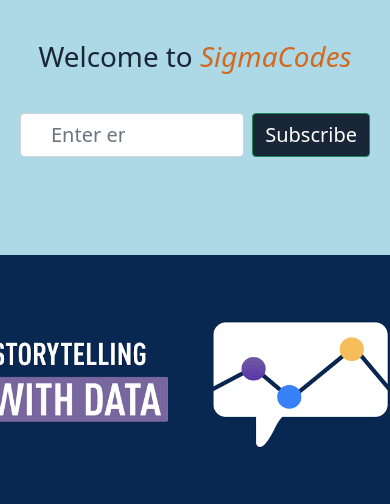
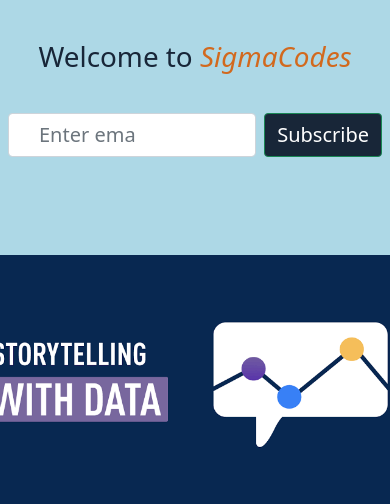
Before and after one commit to DrPlain/portfolio-project_django, a Django app: page / in a window 390 px wide; the page is wider, and only the part inside the window is pictured. Shown: the part 68-572 px from the top of that part. Run offline with Django 4.2, Linux system fonts and the light colour scheme; parts of the project's set-up code (start-up, migrations or seed data) failed here and were passed over.

Commit message:
Fixing home page view to enable mobile compatibility

```diff
--- a/sigmacodes/landing_page/templates/landing_page/home.html
+++ b/sigmacodes/landing_page/templates/landing_page/home.html
@@ -5,8 +5,7 @@
 {% endblock %}
 
 {% block body %}
-<body class="home-body">
-  <div class="container" style="position: relative;">
+  <div class="container-fluid">
     <div class="d-flex align-items-center flex-column bd-highlight mb-3">
       <div class="p-2 bd-highlight">
         <h1 style="text-align: center; margin-top: 100px; color: #182638;">
@@ -18,7 +17,7 @@
       </div>
       <div class="p-2 bd-highlight">
         <form class="d-flex search">
-          <input class="form-control me-2 search" type="search" placeholder="Enter email to subscribe to our newsletter" aria-label="Search">
+          <input class="form-control me-2 search" type="search" placeholder="Enter email" aria-label="Search">
           <button class="btn btn-outline-success" id="subscribe" type="submit">Subscribe</button>
         </form>
       </div>
@@ -48,7 +47,6 @@
         </div>
       </div>
   </div>
-  </body>
   <footer class="py-3 my-0">
     <!-- <ul class="nav justify-content-center border-bottom pb-3 mb-3">
       <li class="nav-item"><a href="{% url 'landing-home' %}" class="nav-link px-2 text-muted">Home</a></li>
--- a/sigmacodes/sigmacodes/settings.py
+++ b/sigmacodes/sigmacodes/settings.py
@@ -25,7 +25,7 @@
 # SECURITY WARNING: don't run with debug turned on in production!
 DEBUG = True
 
-ALLOWED_HOSTS = ['100.26.233.107', 'sigmacodes.tech', 'www.sigmacodes.tech']
+ALLOWED_HOSTS = ['100.26.233.107', 'sigmacodes.tech', 'www.sigmacodes.tech', 'localhost']
 
 
 # Application definition
```
Also changed, not shown: sigmacodes/dashboard/templates/dashboard/data.html (+0 -11 lines).
